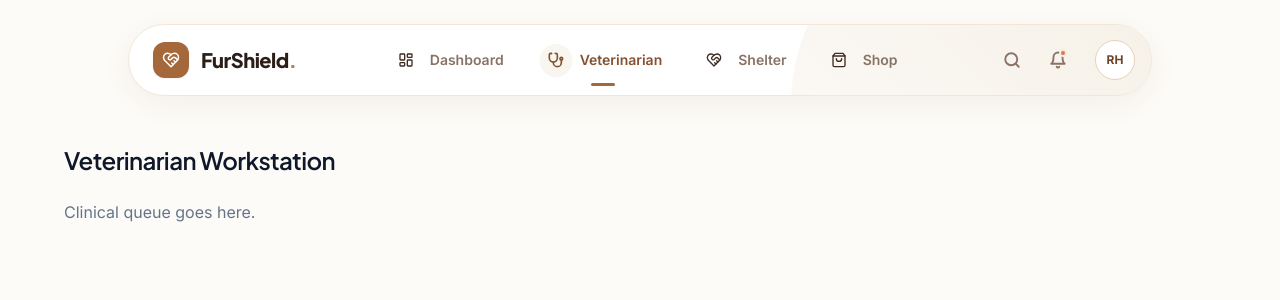
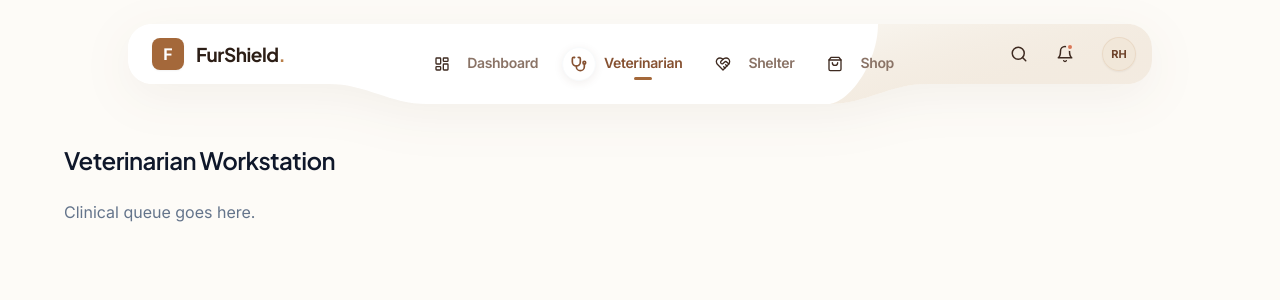
Before and after one commit to Aaliyanamir/Fur-Sheild, a React (Vite) app in the folder frontend/: page /vet in a window 1280 px wide. Shown: the top 300 px of the page. Built offline with nearby package versions, Linux system fonts and the light colour scheme.

Commit message:
fix(ui): perfect structural match with reference image applying camel tokens

```diff
--- a/frontend/src/components/molecules/Navbar.jsx
+++ b/frontend/src/components/molecules/Navbar.jsx
@@ -15,66 +15,107 @@ export default function Navbar() {
     <div className="fixed top-6 left-0 right-0 z-50 flex justify-center px-4 pointer-events-none">
 
       {/*
-        Main Pristine Container
-        Flawless CSS geometry with rounded-[40px] and overflow-hidden to contain the right-side swoop.
+        Container with precise drop-shadow.
+        The SVG inside will cast this shadow naturally outlining the custom curves.
       */}
-      <header className="relative w-full max-w-5xl h-[72px] bg-white rounded-[40px] shadow-[0_8px_30px_rgb(90,56,37,0.06)] border border-camel-100 flex items-center justify-between overflow-hidden pointer-events-auto">
+      <header className="relative w-full max-w-5xl h-[80px] pointer-events-auto filter drop-shadow-[0_12px_24px_rgba(90,56,37,0.06)]">
 
-        {/*
-          The Soft Right-Side Swoop
-          Using a massive, perfectly round gradient circle to create that distinct zone smoothly.
-        */}
-        <div className="absolute -top-[120px] -right-[40px] w-[400px] h-[400px] bg-gradient-to-bl from-camel-100/70 to-camel-50/30 rounded-full pointer-events-none z-0"></div>
+        {/* EXACT GEOMETRY: SVG Background */}
+        <div className="absolute inset-0 w-full h-full z-0">
+          <svg viewBox="0 0 1024 80" className="w-full h-full" preserveAspectRatio="none" xmlns="http://www.w3.org/2000/svg">
+            <defs>
+              <linearGradient id="rightZone" x1="0" y1="0" x2="1" y2="1">
+                <stop offset="0%" stopColor="#F9F6F0" stopOpacity="1" />
+                <stop offset="100%" stopColor="#E4D1B9" stopOpacity="0.4" />
+              </linearGradient>
+            </defs>
+
+            {/* Main White Body with Left/Right Thin zones and Center Deep zone */}
+            <path d="
+              M 24 0
+              L 1000 0
+              C 1013.25 0, 1024 10.75, 1024 24
+              L 1024 36
+              C 1024 49.25, 1013.25 60, 1000 60
+              L 800 60
+              C 760 60, 740 80, 700 80
+              L 300 80
+              C 260 80, 240 60, 200 60
+              L 24 60
+              C 10.75 60, 0 49.25, 0 36
+              L 0 24
+              C 0 10.75, 10.75 0, 24 0
+              Z
+            " fill="white" />
+
+            {/* The Right-Side Swooping Zone */}
+            <path d="
+              M 750 0
+              C 750 40, 720 80, 700 80
+              C 740 80, 760 60, 800 60
+              L 1000 60
+              C 1013.25 60, 1024 49.25, 1024 36
+              L 1024 24
+              C 1024 10.75, 1013.25 0, 1000 0
+              Z
+            " fill="url(#rightZone)" />
+          </svg>
+        </div>
 
         {/* Foreground Content */}
-        <div className="relative z-10 flex items-center justify-between w-full h-full px-2">
+        <div className="relative z-10 flex items-start justify-between w-full h-full">
 
-          {/* Left: Logo Area */}
-          <div className="flex items-center gap-3 pl-4 pr-8">
-            <div className="w-9 h-9 rounded-xl bg-camel-600 flex items-center justify-center shadow-sm">
-              <HeartHandshake size={18} className="text-white" />
+          {/* Left: Logo (Centered in the 60px height part) */}
+          <div className="flex items-center gap-3 pl-6 pr-8 h-[60px]">
+            <div className="w-8 h-8 rounded-lg bg-camel-600 flex items-center justify-center shadow-sm">
+              <span className="text-white font-bold text-[16px] leading-none">F</span>
             </div>
-            <span className="font-display font-extrabold text-xl text-espresso-900 tracking-tight">
+            <span className="font-display font-bold text-[19px] text-espresso-900 tracking-tight">
               FurShield<span className="text-camel-500">.</span>
             </span>
           </div>
 
-          {/* Center: Navigation */}
-          <nav className="flex items-center gap-2 h-full">
+          {/* Center: Navigation (Centered in the 80px height part) */}
+          <nav className="flex items-center gap-6 h-[80px] px-4">
             {navItems.map((item) => {
               const Icon = item.icon;
               return (
                 <NavLink
                   key={item.name}
                   to={item.path}
-                  className="relative group h-full flex items-center px-3"
+                  className="relative group flex items-center justify-center h-full"
                 >
                   {({ isActive }) => (
-                    <div className="flex flex-col items-center justify-center relative">
                     <div className="flex items-center gap-2">
-                        {/* Icon inside a soft circle when active */}
+
+                      {/* Icon inside a shadow circle when active */}
                       <div className={cn(
-                          "w-8 h-8 rounded-full flex items-center justify-center transition-all duration-300",
+                        "w-[34px] h-[34px] rounded-full flex items-center justify-center transition-all duration-300",
                         isActive
-                            ? "bg-camel-50 text-camel-700 shadow-sm"
-                            : "bg-transparent text-espresso-400 group-hover:text-camel-500 group-hover:bg-camel-50/50"
+                          ? "bg-white shadow-[0_2px_10px_rgba(90,56,37,0.08)] border border-slate-50 text-camel-700"
+                          : "bg-transparent text-espresso-400 group-hover:text-camel-600 group-hover:bg-camel-50/50"
                       )}>
                         <Icon size={16} strokeWidth={isActive ? 2.5 : 2} />
                       </div>
-                        {/* Nav Text */}
+
+                      {/* Text & Underline Stack */}
+                      <div className="flex flex-col items-center pt-1">
                         <span className={cn(
-                          "text-sm font-semibold transition-colors duration-300 pr-1",
-                          isActive ? "text-camel-700" : "text-espresso-500 group-hover:text-camel-600"
+                          "text-[14px] font-semibold transition-colors duration-300 tracking-tight",
+                          isActive ? "text-camel-700" : "text-espresso-500 group-hover:text-camel-700"
                         )}>
                           {item.name}
                         </span>
+
+                        {/* Reference-Perfect Underline centered beneath the text */}
+                        <div className="h-[3px] mt-1 flex justify-center w-full">
+                          <div className={cn(
+                            "h-full rounded-full bg-camel-600 transition-all duration-300",
+                            isActive ? "w-[18px] opacity-100" : "w-0 opacity-0"
+                          )}></div>
+                        </div>
                       </div>
 
-                      {/* Floating Underline */}
-                      <div className={cn(
-                        "absolute -bottom-2.5 h-[3px] rounded-full bg-camel-600 transition-all duration-300",
-                        isActive ? "w-6 opacity-100" : "w-0 opacity-0"
-                      )}></div>
                     </div>
                   )}
                 </NavLink>
@@ -82,19 +123,19 @@ export default function Navbar() {
             })}
           </nav>
 
-          {/* Right: Actions (Floating over the subtle camel gradient) */}
-          <div className="flex items-center gap-3 pr-2 pl-8 h-full">
-            <button className="p-2 text-espresso-500 hover:text-camel-700 transition-colors rounded-full hover:bg-white/50">
-              <Search size={18} strokeWidth={2.5} />
+          {/* Right: Actions (Centered in the 60px height part) */}
+          <div className="flex items-center gap-3 pr-4 h-[60px]">
+            <button className="p-2 text-espresso-600 hover:text-camel-800 transition-colors rounded-full hover:bg-white/40">
+              <Search size={18} strokeWidth={2} />
             </button>
 
-            <button className="relative p-2 text-espresso-500 hover:text-camel-700 transition-colors rounded-full hover:bg-white/50">
-              <Bell size={18} strokeWidth={2.5} />
-              <span className="absolute top-1.5 right-2 w-2 h-2 rounded-full bg-accent-500 border-2 border-[#f6e9de]"></span>
+            <button className="relative p-2 text-espresso-600 hover:text-camel-800 transition-colors rounded-full hover:bg-white/40">
+              <Bell size={18} strokeWidth={2} />
+              <span className="absolute top-1.5 right-2 w-2 h-2 rounded-full bg-accent-500 border-2 border-[#F6EBE0]"></span>
             </button>
 
-            <div className="w-10 h-10 rounded-full bg-white border border-camel-200 flex items-center justify-center ml-2 cursor-pointer hover:shadow-md transition-all">
-              <span className="text-xs font-bold text-camel-800">RH</span>
+            <div className="w-[34px] h-[34px] rounded-full bg-camel-100/80 border border-camel-200/60 flex items-center justify-center ml-2 cursor-pointer hover:bg-white transition-all shadow-sm text-camel-800">
+              <span className="text-[11px] font-bold">RH</span>
             </div>
           </div>
 
```
Lines whose indentation alone changed are shown as unchanged.
